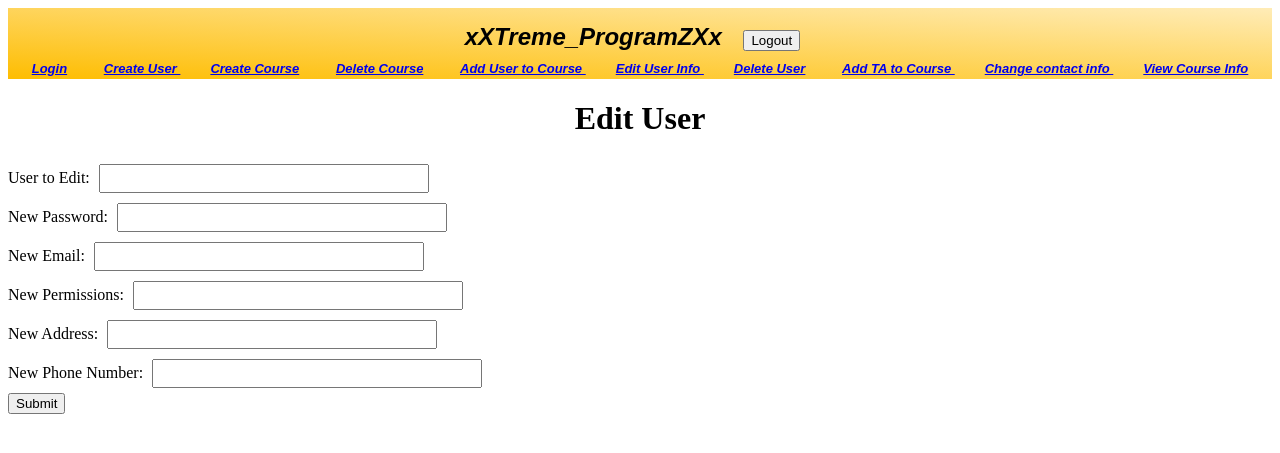
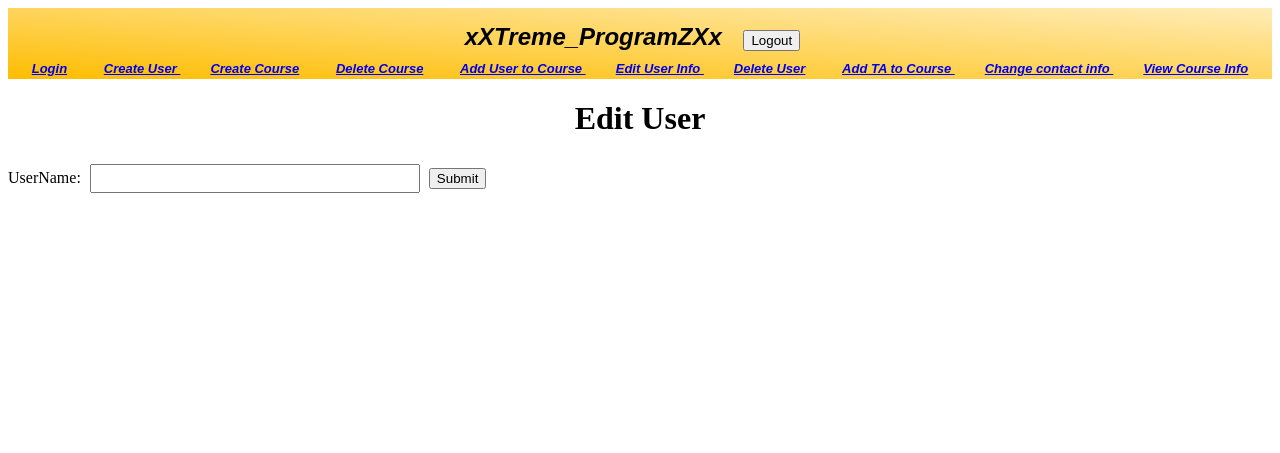
Before and after one commit to DevanClark/Final361, a Django app: page /editUserAdmin/ in a window 1280 px wide. Shown: the top 453 px of the page. Run offline with Django 3.2, Linux system fonts and the light colour scheme; some web fonts are replaced.

Commit message:
figured out how to get the user to edit

```diff
--- a/Final/templates/main/editUserAdmin.html
+++ b/Final/templates/main/editUserAdmin.html
@@ -3,24 +3,8 @@
     <h1>Edit User </h1>
   <form method="post">
         {% csrf_token %}
-        <label for ="usertoedit">User to Edit: </label>
+        <label for ="usertoedit">UserName: </label>
         <input type="text" name="usertoedit" id="usertoedit" class="inputBox"/>
-        <br>
-        <label for ="password">New Password: </label>
-        <input type="password" name="password" id="password" class="inputBox"/>
-        <br>
-        <label for="email">New Email: </label>
-        <input type="email" name="email" id="email" class="inputBox"/>
-        <br>
-        <label for="permissions">New Permissions: </label>
-        <input type="text" name="permissions" id="permissions" class="inputBox"/>
-        <br>
-        <label for="address">New Address: </label>
-        <input type="text" name="address" id="address" class="inputBox"/>
-        <br>
-        <label for="phonenumber">New Phone Number: </label>
-        <input type="text" name="phonenumber" id="phonenumber" class="inputBox"/>
-        <br>
         <input type="submit" value="Submit">
 </form>
 
--- a/Final/templates/main/viewcourseinfoinstructor.html
+++ b/Final/templates/main/viewcourseinfoinstructor.html
@@ -10,6 +10,9 @@
         {{ c.endTime }}
            <br>
         {{ c.studentsInCourse }}
+{#        {% for s in c.studentsInCourse %}#}
+{#            {{ s.username }}#}
+{#        {% endfor %}#}
         <br>
     {% endfor %}
     </form>
--- a/Final/urls.py
+++ b/Final/urls.py
@@ -16,7 +16,8 @@ urlpatterns = [
     url(r'addusertocourse/', AddUserToCourse.as_view(), name="addusertocourse"),
     url(r'deleteuser/', DeleteUser.as_view(), name="deleteuser"),
     url(r'addtatocourse/', AddTaToCourse.as_view(), name="addtatocourse"),
-    url(r'viewcourseinfoinstructor', ViewCourseInfoInstructor.as_view(), name = "viewcourseinfoinstructor")
+    url(r'viewcourseinfoinstructor', ViewCourseInfoInstructor.as_view(), name="viewcourseinfoinstructor"),
+    url(r'edituseradminuserprofile', EditUserAdminUserProfile.as_view(), name='edituseradminuserprofile')
     # the path for command view
     # add the path to command_result?
     # path ('command_result', views.command_result)
--- a/Final/views.py
+++ b/Final/views.py
@@ -242,8 +242,11 @@ class ViewCourseInfoInstructor(View):
         return render(request, 'main/viewcourseinfoinstructor.html', {'courses': courses})
 
 
-
-
+class EditUserAdminUserProfile(View):
+    def get(self, request):
+        usertoedit = User.objects.get(username=request.session['usertoedit'])
+        form = EditUserForm(initial={'usertoedit': usertoedit.username, 'password': usertoedit.password, 'permissions': usertoedit.permissions, 'address': usertoedit.permissions, 'phonenumber':usertoedit.phonenumber, 'address':usertoedit.address, 'email':usertoedit.email})
+        return render('main/edituseradminuserprofile.html', {'form': form})
 
 
 class EditUserAdmin(View):
@@ -260,9 +263,9 @@ class EditUserAdmin(View):
         if request.POST['usertoedit'] == "":
             return render(request, 'main/editUserAdmin.html',
                           {"edituseradminresponse": "Have to add the user field to change their information"})
-        for fieldToChange in request.POST:
-            if fieldToChange != 'usertoedit' and request.POST[
-                fieldToChange] != "" and fieldToChange != 'csrfmiddlewaretoken':
-                response = u.edit_user(request.POST['usertoedit'], fieldToChange, request.POST[fieldToChange],
-                                       loggedInUser)
-        return render(request, 'main/editUserAdmin.html', {"edituseradminresponse": response})
+        try:
+            userToEdit = User.objects.get(username=request.POST['usertoedit'])
+        except Exception as e:
+            return render(request, 'main/editUserAdmin.html', {"edituseradminresponse": "User does not exist"})
+        request.session['usertoedit'] = userToEdit.username
+        return redirect('edituseradminuserprofile')
```
Also changed, not shown: Final/templates/main/edituseradminuserprofile.html (added, +29 -0 lines).
